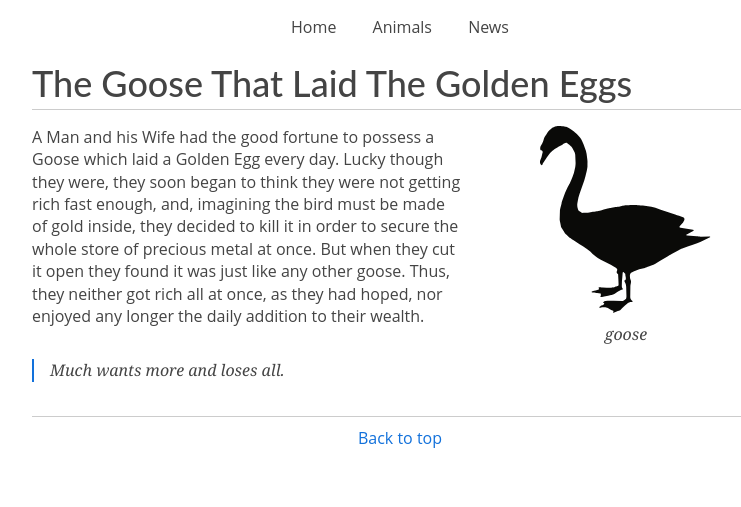
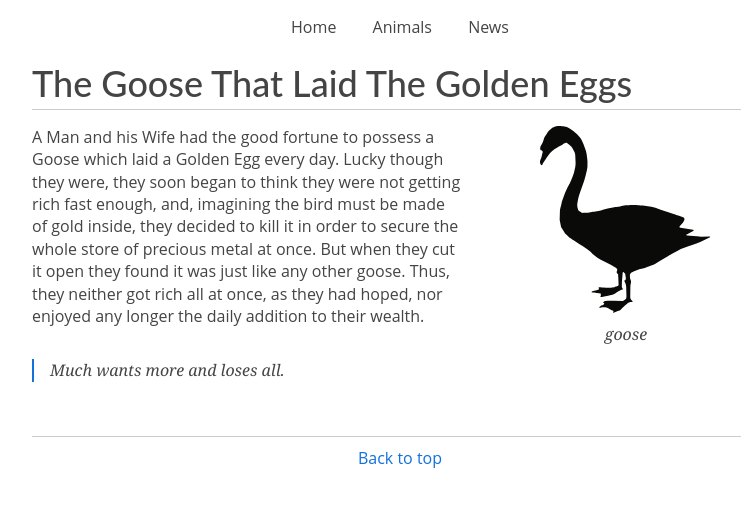
Before and after one commit to tylercampbell/jekyll-starter-kit, a Jekyll site: the page built from _fables/the-goose-that-laid-the-golden-eggs.md, in a window 1280 px wide. Shown: the top 507 px of the page, without its empty margins (240-981 px from the left). Built offline with Jekyll 4.4.1, drawn with Linux system fonts in a browser that asks for light colours.

Commit message:
related fable styling

```diff
--- a/_layouts/fable.html
+++ b/_layouts/fable.html
@@ -34,7 +34,7 @@
     {% endfor %}
 </aside>
 
-<section id="related">
+<article id="related">
   <ul>
     {% for fable in site.fables %}
       {% unless page.url == fable.url %}
@@ -48,4 +48,4 @@
       {% endunless %}
     {% endfor %}
   </ul>
-</section>
+</article>
--- a/assets/sass/_style.scss
+++ b/assets/sass/_style.scss
@@ -22,7 +22,7 @@
 }
 
 #related {
-  margin-top: 1rem;
+  margin-top: 3rem;
 }
 
 .animal_picture {
```
